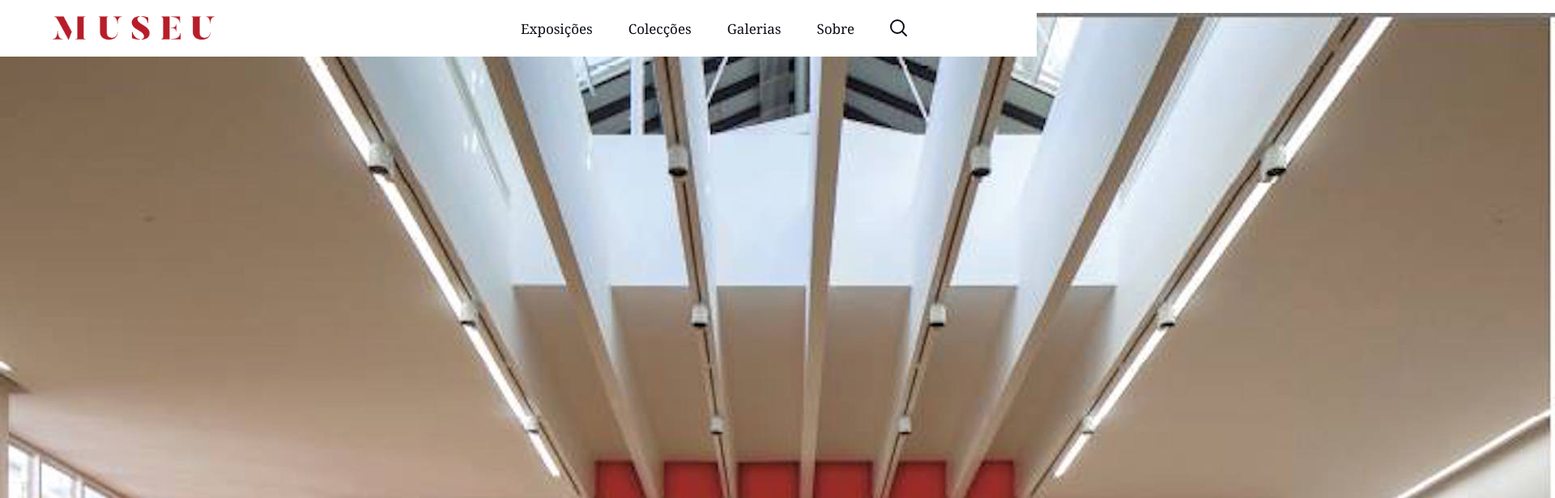
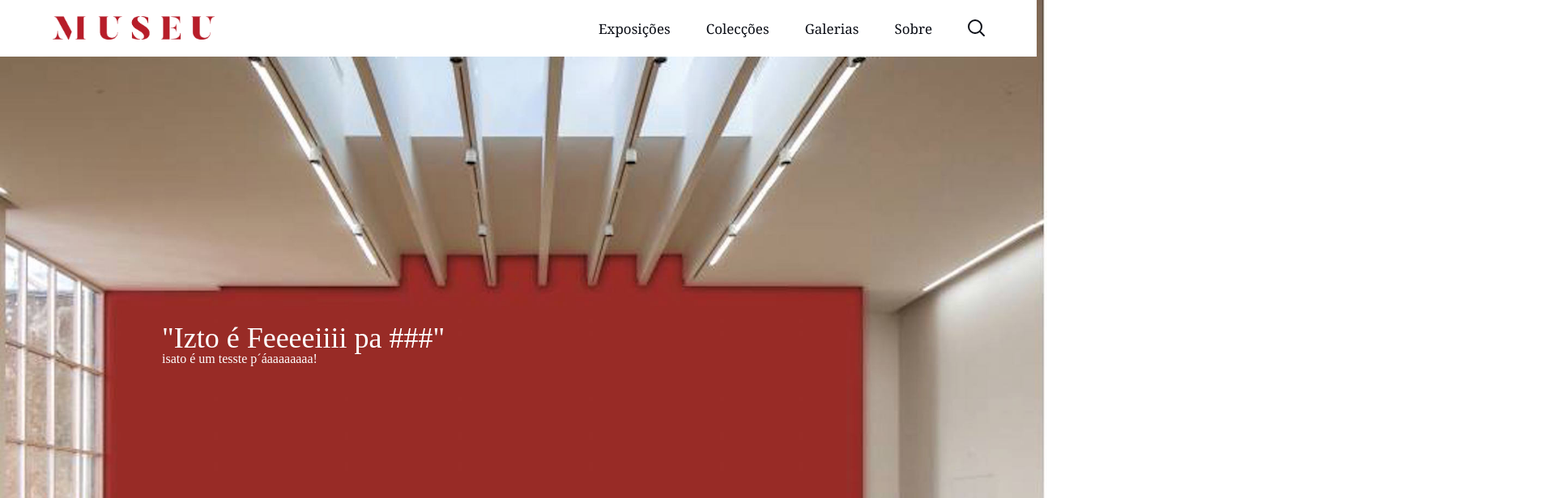
Before and after one commit to catrinho/Web-Scripts, a plain HTML site: page Museu/home.html in a window 1280 px wide. Shown: the top 616 px of the page at 81% size, 1920 px wide, since content can reach past the window. Drawn offline with Linux system fonts and the light colour scheme.

Commit message:
antes q a felina faça cococ

```diff
--- a/Museu/_partials/_mixins.scss
+++ b/Museu/_partials/_mixins.scss
@@ -51,8 +51,8 @@
   }
 }
 
-@mixin font_family($name){
-	font-family: $name;
+@mixin font_family($fname){
+	font-family: $fname;
 }
 
 
@@ -70,6 +70,7 @@ $duration: 0.6s;
     border-radius: 6px;
     padding-top: 8px;
     z-index: 150;
+    margin-right: 10px;
 }
 .circle {
   position: relative;
--- a/Museu/home.html
+++ b/Museu/home.html
@@ -15,7 +15,7 @@
   <meta name="author" content="" />
 <!--  -->
 
-    <link rel="stylesheet" type="text/css" href="museu.css">ç
+    <link rel="stylesheet" type="text/css" href="museu.css">
 
 </head>
 
@@ -32,7 +32,7 @@
 					<a href="home.html"><img src="img/museu.png" alt="Logo Museu"/></a>	<!-- Logo Museu-->
 			</div>
 			<div class="col-lg-9 algn-right menu">
-				<nav class="col-lg-12">
+				<nav class="row">
 					<ul>
 						<li><a href="exposicao.html">Exposições</a></li>
 						<li><a href="colecao.html">Colecções</a></li>
@@ -57,12 +57,13 @@
 	<!-- Imagem Principal-->
 		<section id="header-bg" >
 			<div class="header-img" >
-			 <img src="img/capa_img.jpg" alt="Pavilhão de Exposições">
-		</div>
-			<!-- <div class="pic-caption">
-				<h1>Teste</h1>
-				<p>isato é um tesste p´áaaaaaaaa!</p>
-			</div> -->
+			 	 <img src="img/capa_img.jpg" alt="Pavilhão de Exposições">
+				 <div class="pic-caption">
+					<h1>"Izto é Feeeeiiii pa ###"</h1>
+					<p>isato é um tesste p´áaaaaaaaa!</p>
+				</div>
+			</div>
+
 		</section>
 
 
--- a/Museu/museuCss.scss
+++ b/Museu/museuCss.scss
@@ -71,7 +71,7 @@ header{
 
 	.menu{
 		margin: 0px;
-
+		float:right;
 		nav{
 			@include header_height;
 			margin: 0px;
@@ -119,42 +119,42 @@ section{
 		}
 	}
 }
-// section#header-bg{
-// 		 width: 100%;
-// 		 height: 600px;
 
-// 		 .header-img {
-// 			  // position: absolute;
-// 			   top: -50%;
-// 			   left: -50%;
-// 			   width: 100vw;
-// 		 		height: 100vh;
-
-// 			img {
-// 				width:100%;
-// 			  // position: absolute;
-// 			  	top: -50%;
-// 			   left: -50%;
-// 			  // right: 0;
-// 			  // bottom: 0;
-// 			  // margin: auto;
-// 			  // min-width: 50%;
-// 			  // min-height: 50%;
-// 			}
-// 		}
-
-// }
  section#header-bg{
  	width: 100%;
 	height:100vh;
 	//background-color:black;
-
+	/*
  	.header-img {
  	 width: 100%;
 	  height:100vh;
 	  //background-color:black;
 	  background-image:'img/capa_img.png';
+	}*/
+	.header-img {
+		  position: relative;
+		  width: 101%;
+		  height: 101%;
+		  overflow: hidden;
+
+		img {
+		  position: absolute;
+		  left: 50%;
+		  top: 50%;
+		  // height: 100%;
+		  width: 100%;
+		  -webkit-transform: translate(-50%,-50%);
+		      -ms-transform: translate(-50%,-50%);
+		          transform: translate(-50%,-50%);
+		}
+		.pic-caption{
+		    position: absolute;
+		    color: white;
+		    top: 400px;
+		    left: 200px;
+		}
 	}
+
  }
 
 section#expo{
@@ -184,7 +184,7 @@ section#colecao{
 				float: left;
 				width: 18.111%;
 				height: 450px;
-				margin: 10px 11px;
+				margin: 10px 17px;
 				position:relative;
 				max-width: 200px;
 
@@ -204,6 +204,10 @@ section#colecao{
 					    }
 				@include colecao_headings;
 		}
+
+		.col-colecao:last-child{
+			float: right;
+		}
 	}
 }
 
@@ -221,4 +225,8 @@ footer{
 
     @include footer_Text;
 
+    a{
+    	text-decoration:none;
+    	color: white;
+    }
 }
```
Also changed, not shown: Museu/museu.css, 1 other file.
